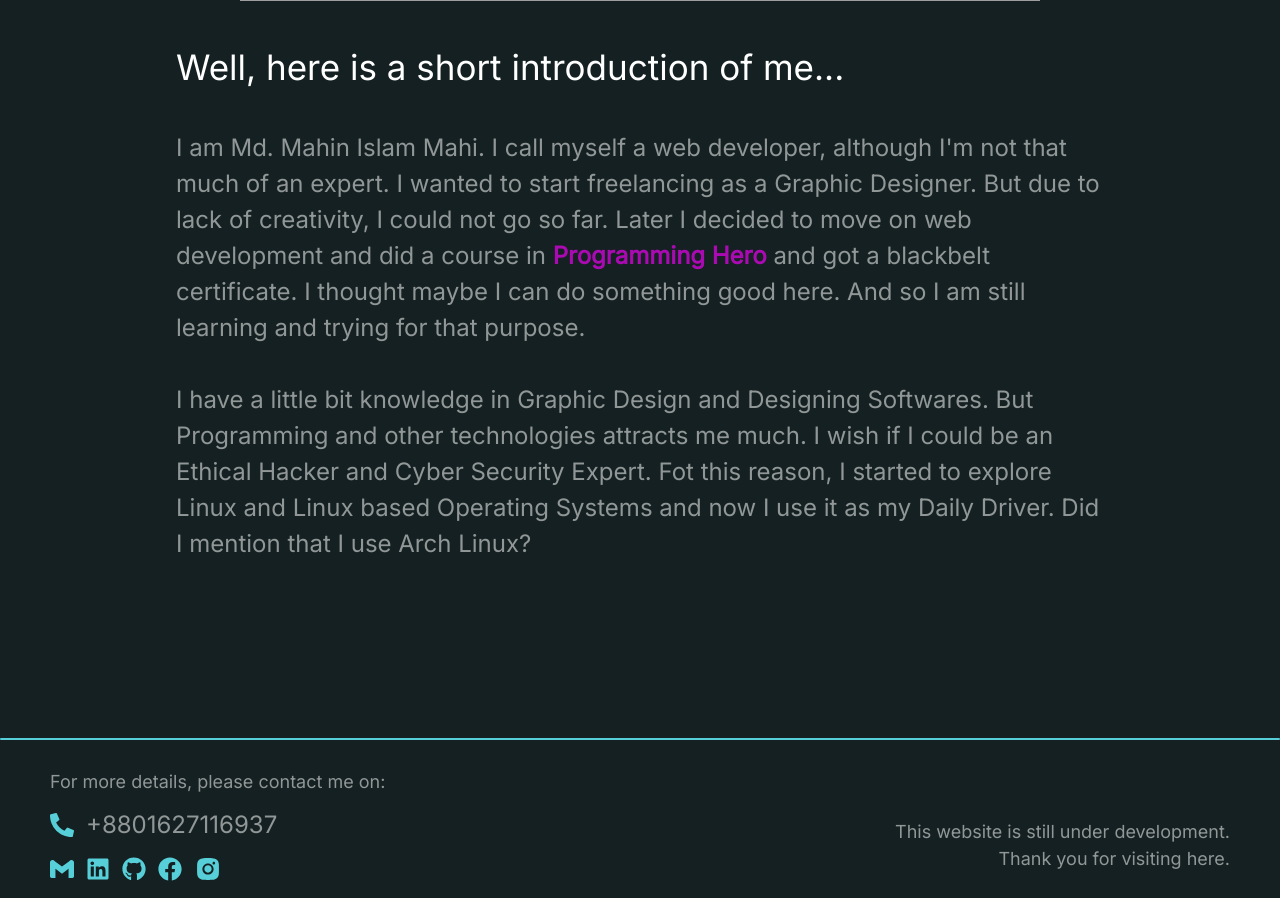
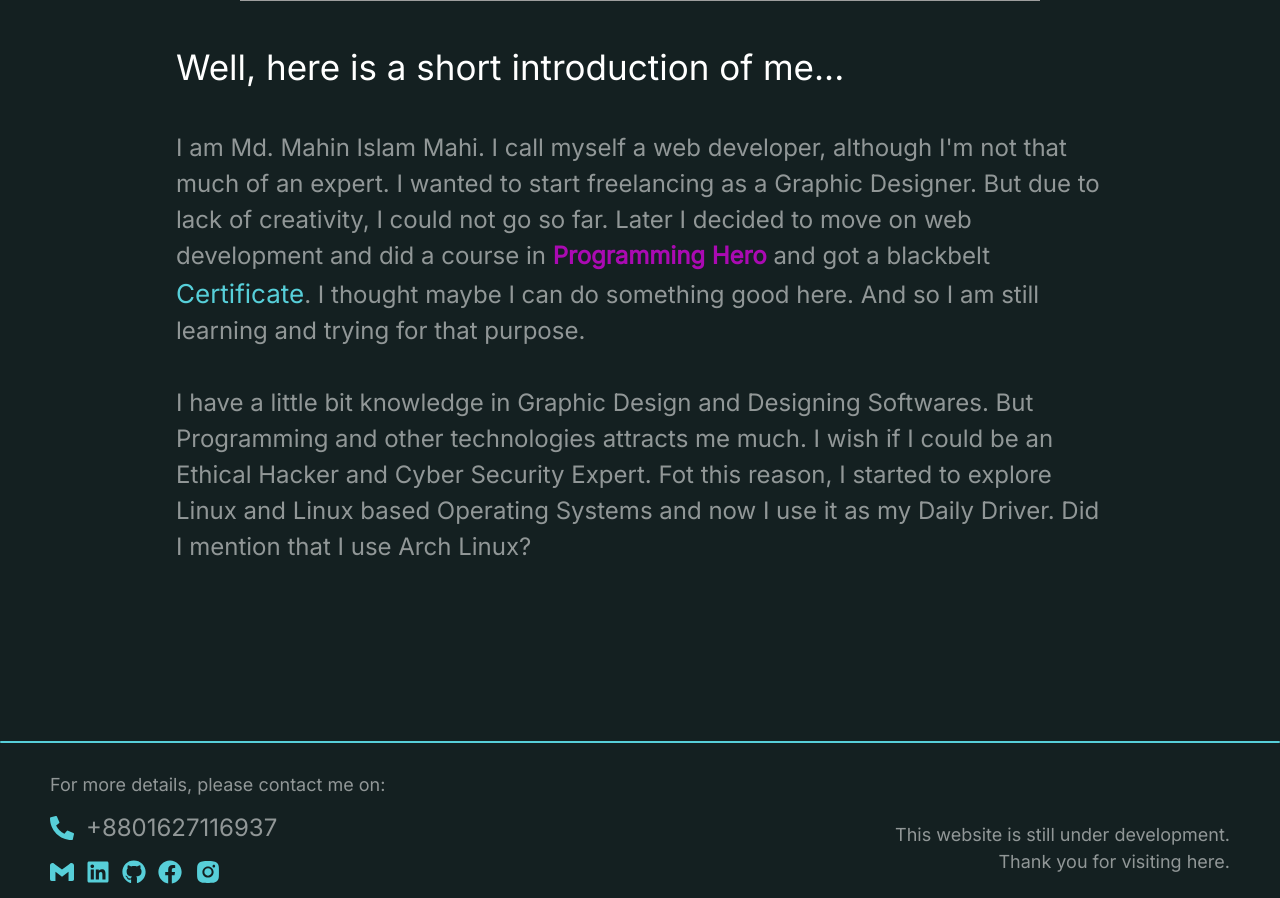
Before and after one commit to md-mahin-islam-mahi/portfolio-website, a React (Create React App) app: page /about in a window 1280 px wide. Shown: the part 820-1718 px from the top of the page. Built offline with nearby package versions, Linux system fonts and the light colour scheme; grey boxes are pictures that could not be loaded; a web font is replaced by a local one.

Commit message:
added programming hero and certificate link

```diff
--- a/src/Components/Pages/About/About.js
+++ b/src/Components/Pages/About/About.js
@@ -29,7 +29,7 @@ const About = () => {
               </div> <br />
 
               <div>
-                I am Md. Mahin Islam Mahi. I call myself a web developer, although I'm not that much of an expert. I wanted to start freelancing as a Graphic Designer. But due to lack of creativity, I could not go so far. Later I decided to move on web development and did a course in <a target='_blank' className='font-bold text-[#aa0ab2]' href="https://programming-hero.com">Programming Hero</a> and got a blackbelt certificate. I thought maybe I can do something good here. And so I am still learning and trying for that purpose.
+                I am Md. Mahin Islam Mahi. I call myself a web developer, although I'm not that much of an expert. I wanted to start freelancing as a Graphic Designer. But due to lack of creativity, I could not go so far. Later I decided to move on web development and did a course in <a target='_blank' className='font-bold text-[#aa0ab2]' href="https://programming-hero.com">Programming Hero</a> and got a blackbelt <a target='_blank' className='text-[18px] md:text-[22px] lg:text-[26px] text-mainFont' href="https://drive.google.com/file/d/1OLV4jmT5VxW_alPo0NeycbzEdv9hbPqw/view?usp=sharing">Certificate</a>. I thought maybe I can do something good here. And so I am still learning and trying for that purpose.
               </div> <br />
 
               <div>
```
